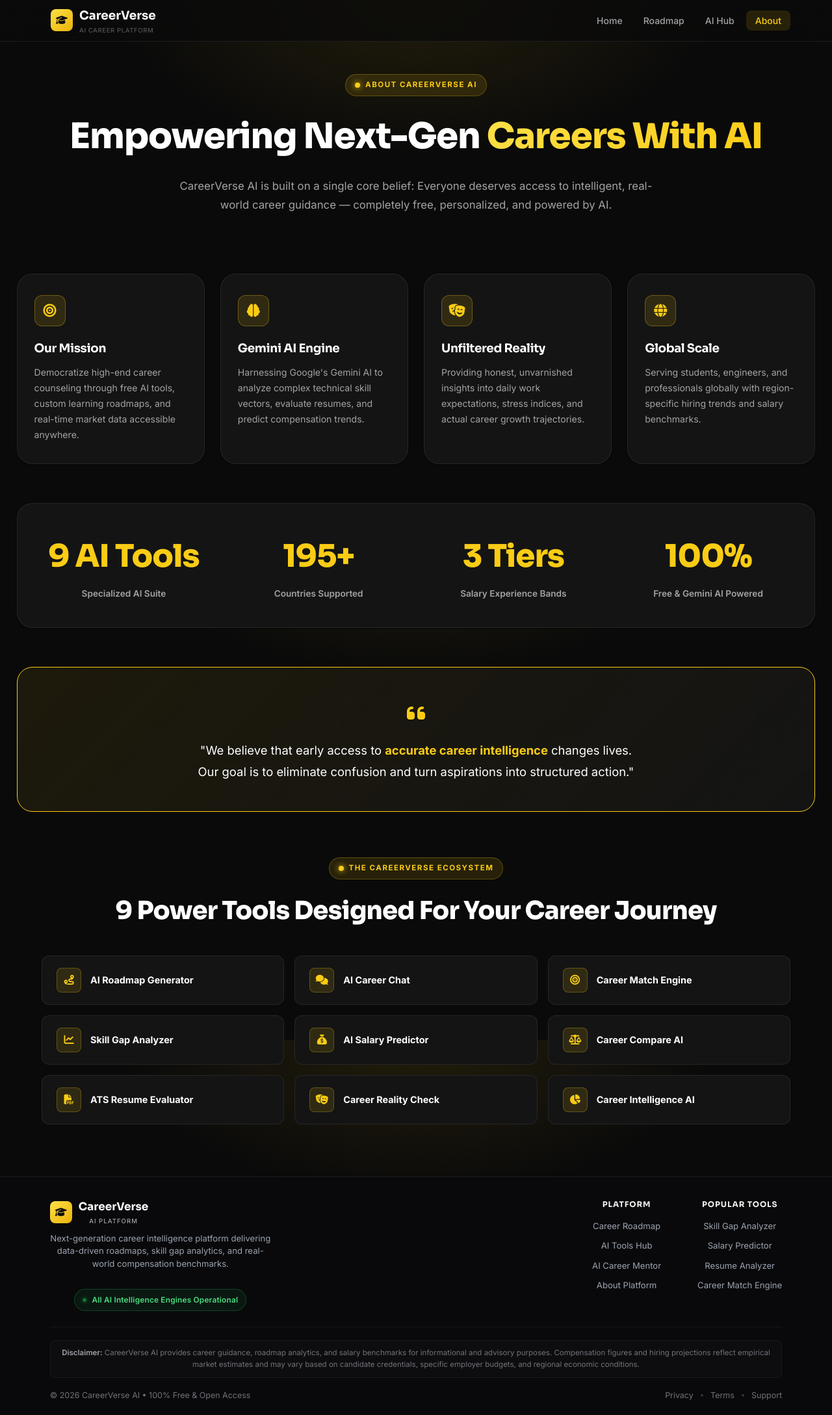
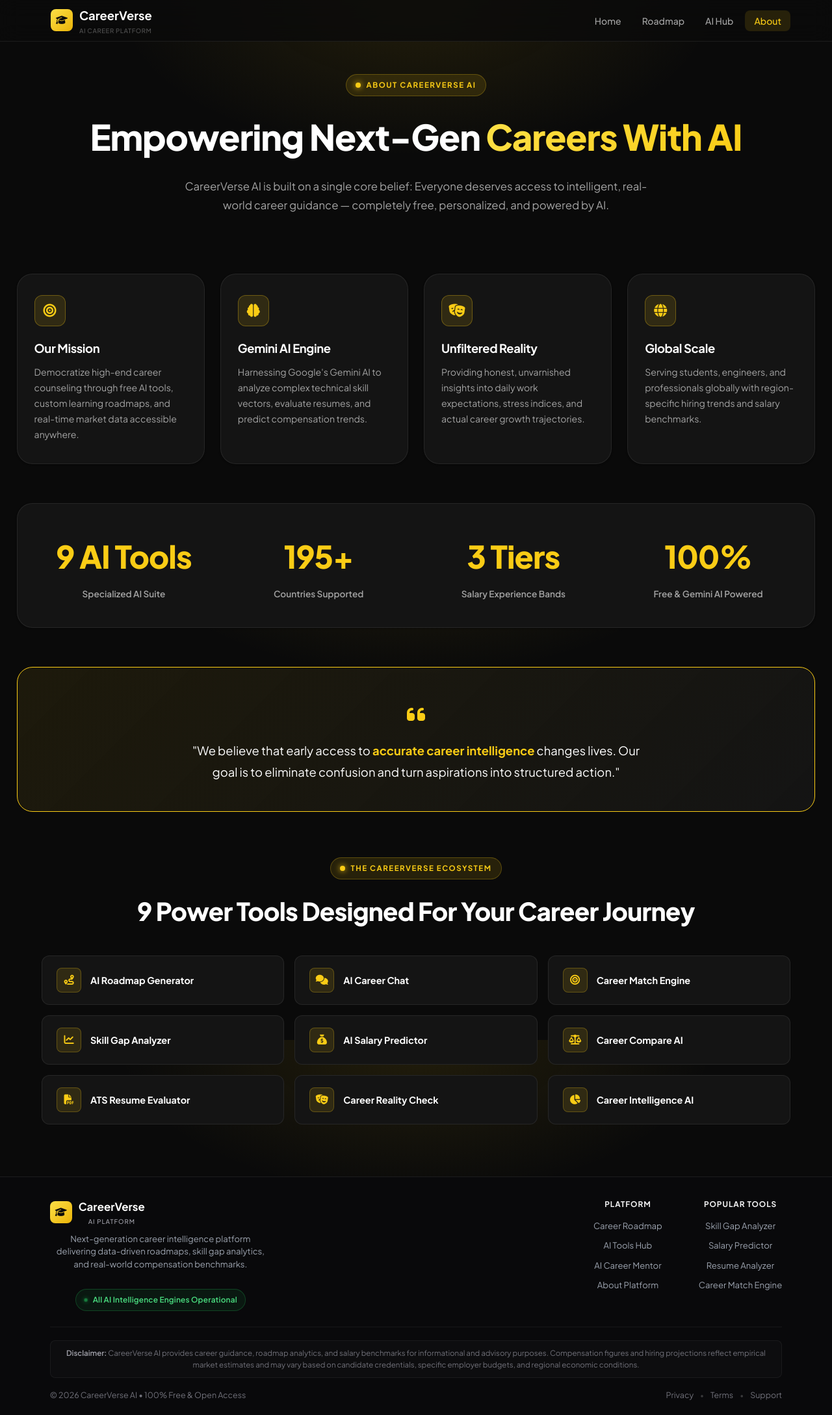
Before and after one commit to shubhodbirajdar928-hash/CareerVerse-AI, a Flask app: page /about in a window 1280 px wide. Shown: the whole page at 65% size. Run offline with Flask 3, Linux system fonts and the light colour scheme; some libraries are stand-ins or nearby versions.

Commit message:
Upgrade site typography to Plus Jakarta Sans for a sleek premium layout style

```diff
--- a/static/css/common.css
+++ b/static/css/common.css
@@ -3,7 +3,7 @@
    Black + Yellow · Classic brand
 ========================================== */
 
-@import url('https://fonts.googleapis.com/css2?family=Inter:ital,wght@0,400;0,500;0,600;0,700;0,800;1,400&family=Sora:wght@500;600;700;800&display=swap');
+@import url('https://fonts.googleapis.com/css2?family=Plus+Jakarta+Sans:ital,wght@0,300;0,400;0,500;0,600;0,700;0,800;1,400&family=Inter:wght@400;500;600;700;800&display=swap');
 
 :root {
     --bg-primary: #0a0a0a;
@@ -31,8 +31,8 @@
     --radius-xl: 24px;
     --shadow-card: 0 1px 3px rgba(0, 0, 0, 0.4);
     --shadow-hover: 0 8px 30px rgba(0, 0, 0, 0.5);
-    --font-body: 'Inter', -apple-system, BlinkMacSystemFont, sans-serif;
-    --font-display: 'Sora', 'Inter', sans-serif;
+    --font-body: 'Plus Jakarta Sans', 'Inter', -apple-system, BlinkMacSystemFont, sans-serif;
+    --font-display: 'Plus Jakarta Sans', 'Inter', sans-serif;
     --nav-height: 64px;
     --transition: 0.25s ease;
 }
```
